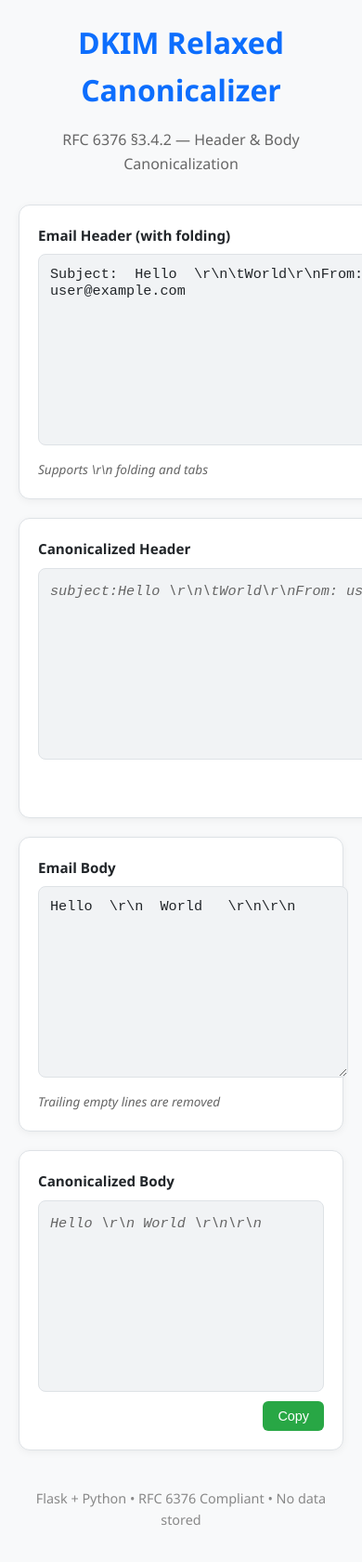
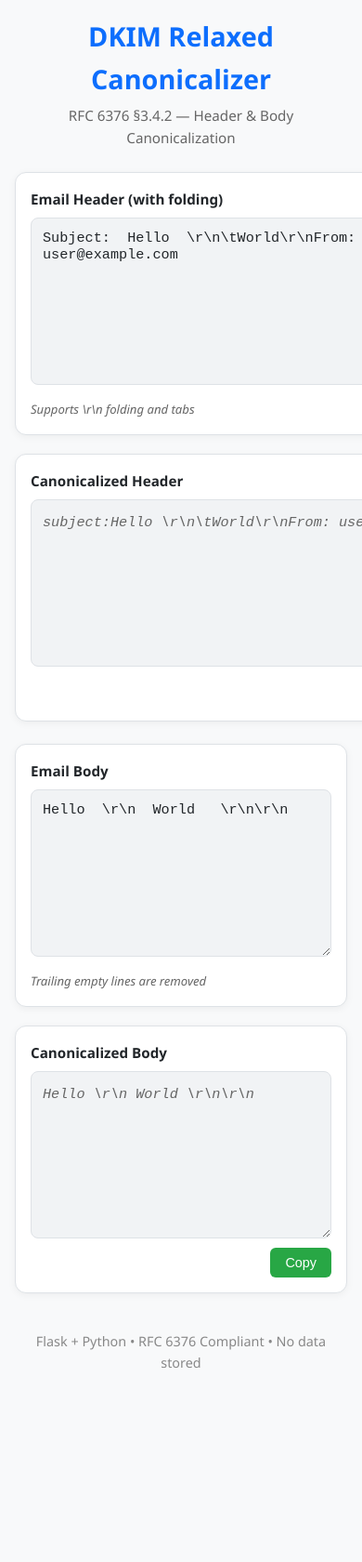
Before and after one commit to vikkishre/Canonix, a Flask app: page / in a window 390 px wide; the page is wider, and only the part inside the window is pictured. Shown: that part at 93% size. After the commit the page ends 1472 px from the top of that part, so only its background shows below. Run offline with Flask 3, Linux system fonts and the light colour scheme.

Commit message:
Made UI Responsive

```diff
--- a/templates/index.html
+++ b/templates/index.html
@@ -23,44 +23,36 @@
         --code-bg: #252525;
       }
     }
+    * { box-sizing: border-box; }
     body {
       font-family: 'Segoe UI', Tahoma, Geneva, Verdana, sans-serif;
       background: var(--bg);
       color: var(--text);
       margin: 0;
-      padding: 20px;
+      padding: 16px;
       line-height: 1.6;
     }
-    .container {
-      max-width: 1000px;
-      margin: 0 auto;
+    .container { max-width: 1200px; margin: 0 auto; }
+
+    header { text-align: center; margin-bottom: 24px; }
+    h1 { margin: 0; font-size: 1.8rem; color: var(--primary); }
+    .subtitle { color: #666; font-size: 0.95rem; margin-top: 4px; }
+
+    .section {
+      display: grid;
+      grid-template-columns: 1fr;
+      gap: 20px;
+      margin-bottom: 24px;
     }
-    header {
-      text-align: center;
-      margin-bottom: 30px;
+    @media (min-width: 768px) {
+      .section { grid-template-columns: 1fr 1fr; }
     }
-    h1 {
-      margin: 0;
-      font-size: 2rem;
-      color: var(--primary);
-    }
-    .subtitle {
-      color: #666;
-      font-size: 1rem;
-    }
-    .grid {
-      display: grid;
-      grid-template-columns: 1fr 1fr;
-      gap: 20px;
-    }
-    @media (max-width: 768px) {
-      .grid { grid-template-columns: 1fr; }
-    }
+
     .card {
       background: var(--card);
       border: 1px solid var(--border);
       border-radius: 12px;
-      padding: 20px;
+      padding: 16px;
       box-shadow: 0 2px 8px rgba(0,0,0,0.05);
     }
     label {
@@ -69,7 +61,7 @@
       font-weight: 600;
       font-size: 0.95rem;
     }
-    textarea {
+    textarea, .output {
       width: 100%;
       min-height: 180px;
       padding: 12px;
@@ -83,14 +75,8 @@
     }
     .output {
       white-space: pre;
-      background: var(--code-bg);
-      padding: 12px;
-      border-radius: 8px;
-      border: 1px solid var(--border);
+      overflow-x: auto;
       min-height: 180px;
-      font-family: 'Courier New', monospace;
-      font-size: 0.95rem;
-      overflow-x: auto;
     }
     .btn {
       margin-top: 10px;
@@ -103,18 +89,15 @@
       font-size: 0.9rem;
       transition: background 0.2s;
     }
-    .btn:hover {
-      background: #0b5ed7;
-    }
+    .btn:hover { background: #0b5ed7; }
     .btn-copy {
       background: var(--success);
       float: right;
     }
-    .btn-copy:hover {
-      background: #218838;
-    }
+    .btn-copy:hover { background: #218838; }
+
     .note {
-      font-size: 0.85rem;
+      font-size: 0.82rem;
       color: #666;
       margin-top: 8px;
       font-style: italic;
@@ -125,10 +108,7 @@
       color: #888;
       font-size: 0.9rem;
     }
-    .loading {
-      color: #666;
-      font-style: italic;
-    }
+    .loading { color: #666; font-style: italic; }
   </style>
 </head>
 <body>
@@ -138,15 +118,14 @@
       <p class="subtitle">RFC 6376 §3.4.2 — Header & Body Canonicalization</p>
     </header>
 
-    <div class="grid">
-      <!-- Input: Header -->
+    <!-- Header Section -->
+    <div class="section">
       <div class="card">
         <label for="header-input">Email Header (with folding)</label>
         <textarea id="header-input" placeholder="Subject:  Hello  \r\n\tWorld\r\nFrom: user@example.com">Subject:  Hello  \r\n\tWorld\r\nFrom: user@example.com</textarea>
         <div class="note">Supports \r\n folding and tabs</div>
       </div>
 
-      <!-- Output: Canonicalized Header -->
       <div class="card">
         <label>Canonicalized Header</label>
         <div id="header-output" class="output loading">Processing...</div>
@@ -154,15 +133,14 @@
       </div>
     </div>
 
-    <div class="grid" style="margin-top: 20px;">
-      <!-- Input: Body -->
+    <!-- Body Section -->
+    <div class="section">
       <div class="card">
         <label for="body-input">Email Body</label>
         <textarea id="body-input" placeholder="Hello  \r\n  World   \r\n\r\n">Hello  \r\n  World   \r\n\r\n</textarea>
         <div class="note">Trailing empty lines are removed</div>
       </div>
 
-      <!-- Output: Canonicalized Body -->
       <div class="card">
         <label>Canonicalized Body</label>
         <div id="body-output" class="output loading">Processing...</div>
@@ -214,7 +192,7 @@
       });
     }
 
-    // Auto-update with debounce
+    // Responsive input listeners
     document.getElementById('header-input').addEventListener('input', debounce(updateCanonicalization, 300));
     document.getElementById('body-input').addEventListener('input', debounce(updateCanonicalization, 300));
 
```
